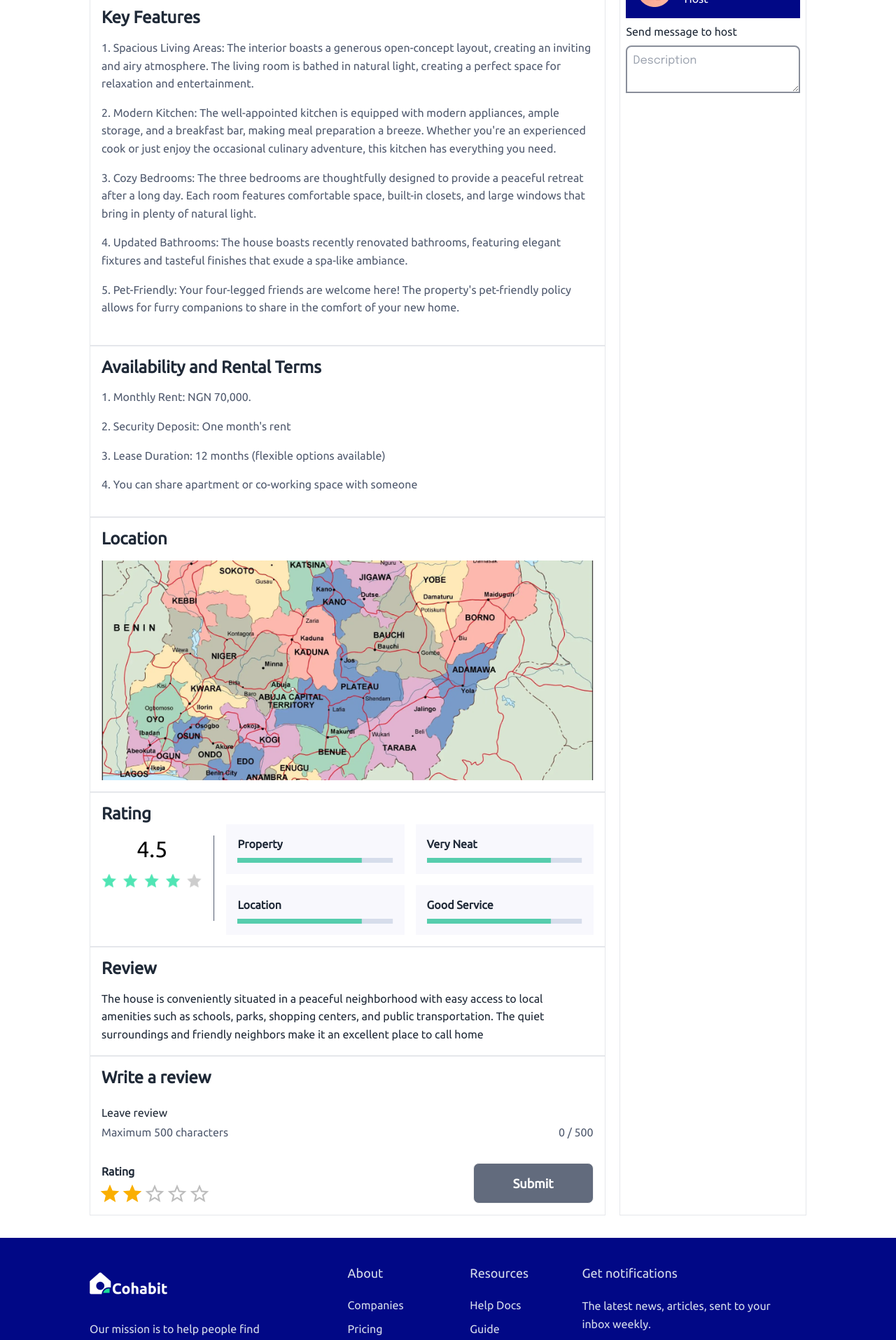
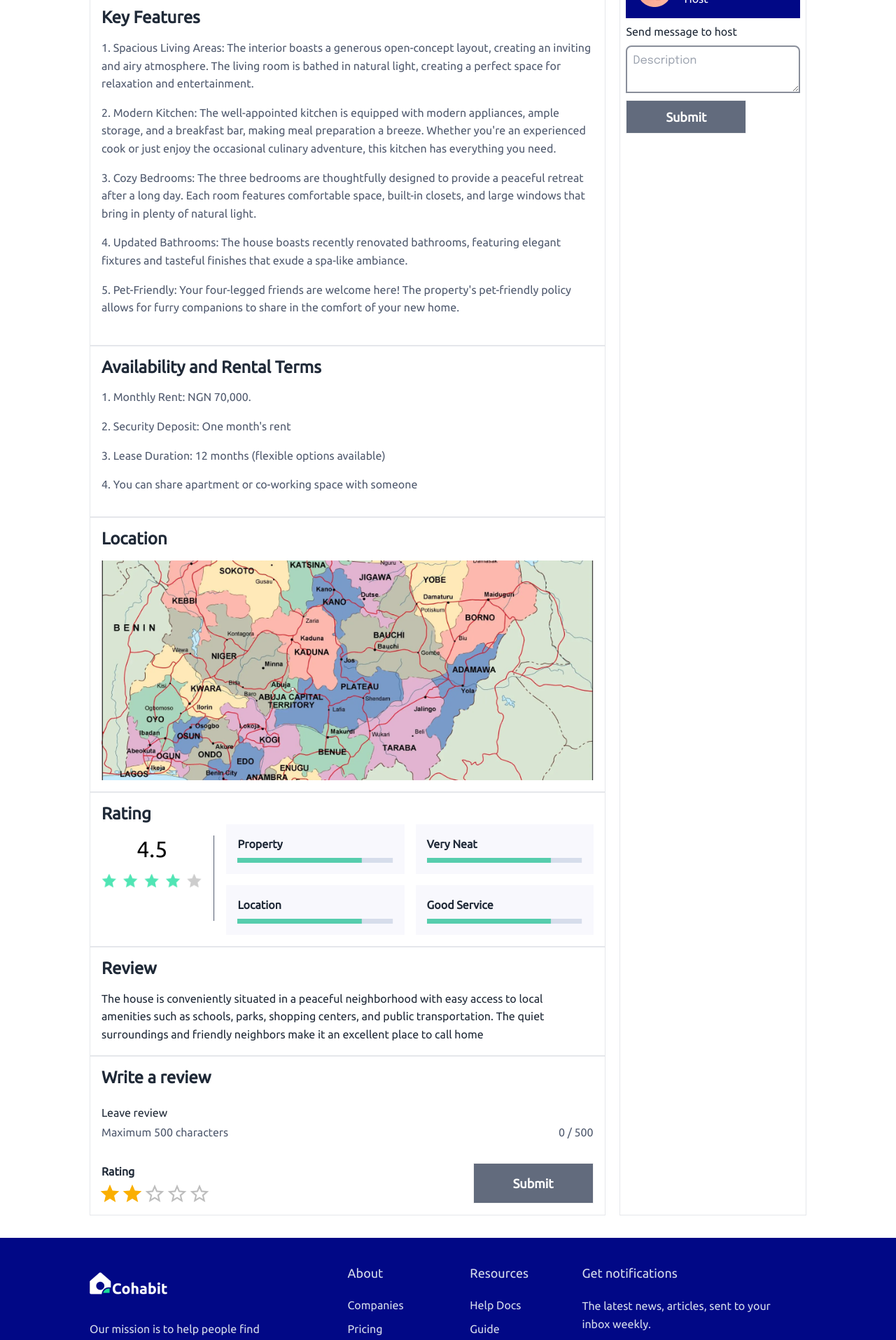
Before and after one commit to lazynerd-studios/Co-Habit-Landing, a React (Vite) app: page /details in a window 1280 px wide. Shown: the part 702-2617 px from the top of the page at 70% size. Built offline with nearby package versions, Linux system fonts and the light colour scheme.

Commit message:
Update Details.jsx

```diff
--- a/src/Components/Details/Details.jsx
+++ b/src/Components/Details/Details.jsx
@@ -305,7 +305,7 @@ const Details = () => {
                                 </span>
 
                                 <span>
-                                    <button className="btn normal-case px-[3.5rem] font-bold text-[1.125rem] py-[0.88rem] bg-[#515B6F]/[.9] h-full hover:bg-[#515B6F] text-white">
+                                    <button className="btn normal-case rounded-none px-[3.5rem] font-bold text-[1.125rem] py-[0.88rem] bg-[#515B6F]/[.9] h-full hover:bg-[#515B6F] text-white">
                                         Submit
                                     </button>
                                 </span>
@@ -371,8 +371,12 @@ const Details = () => {
                             </p>
                             <textarea className="different-font border-2 border-[#898E9A] rounded rounded-t-lg rounded-b-none font-normal p-2 w-full"
                                 placeholder="Description">
-
                             </textarea>
+                            <span>
+                                <button className="btn normal-case rounded-none px-[3.5rem] font-bold text-[1.125rem] py-[0.88rem] bg-[#515B6F]/[.9] hover:bg-[#515B6F] text-white">
+                                    Submit
+                                </button>
+                            </span>
                         </span>
                     </div>
 
```
